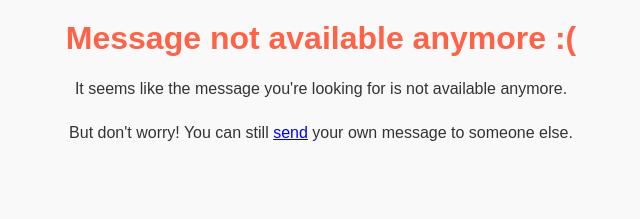
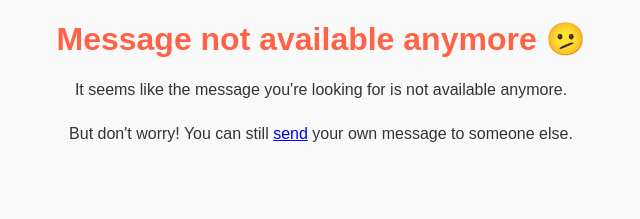
Before and after one commit to derhollaender/messageby.domains, a website: page html/not-found.html in a window 1280 px wide. Shown: the whole page, without its empty margins (319-959 px from the left). Drawn offline with nearby package versions, Linux system fonts and the light colour scheme.

Commit message:
updates readme, footer and not-found link

```diff
--- a/html/not-found.html
+++ b/html/not-found.html
@@ -40,7 +40,7 @@ https://cdn.jsdelivr.net/npm/bowser@2.11.0/es5.min.js
   </head>
   <body>
     <div class="container open-message">
-      <h1>Message not available anymore :(</h1>
+      <h1>Message not available anymore 🫤</h1>
 
       <p>It seems like the message you're looking for is not available
         anymore.</p>
```
Also changed, not shown: html/index.html (+1 -1 lines), README.md.
